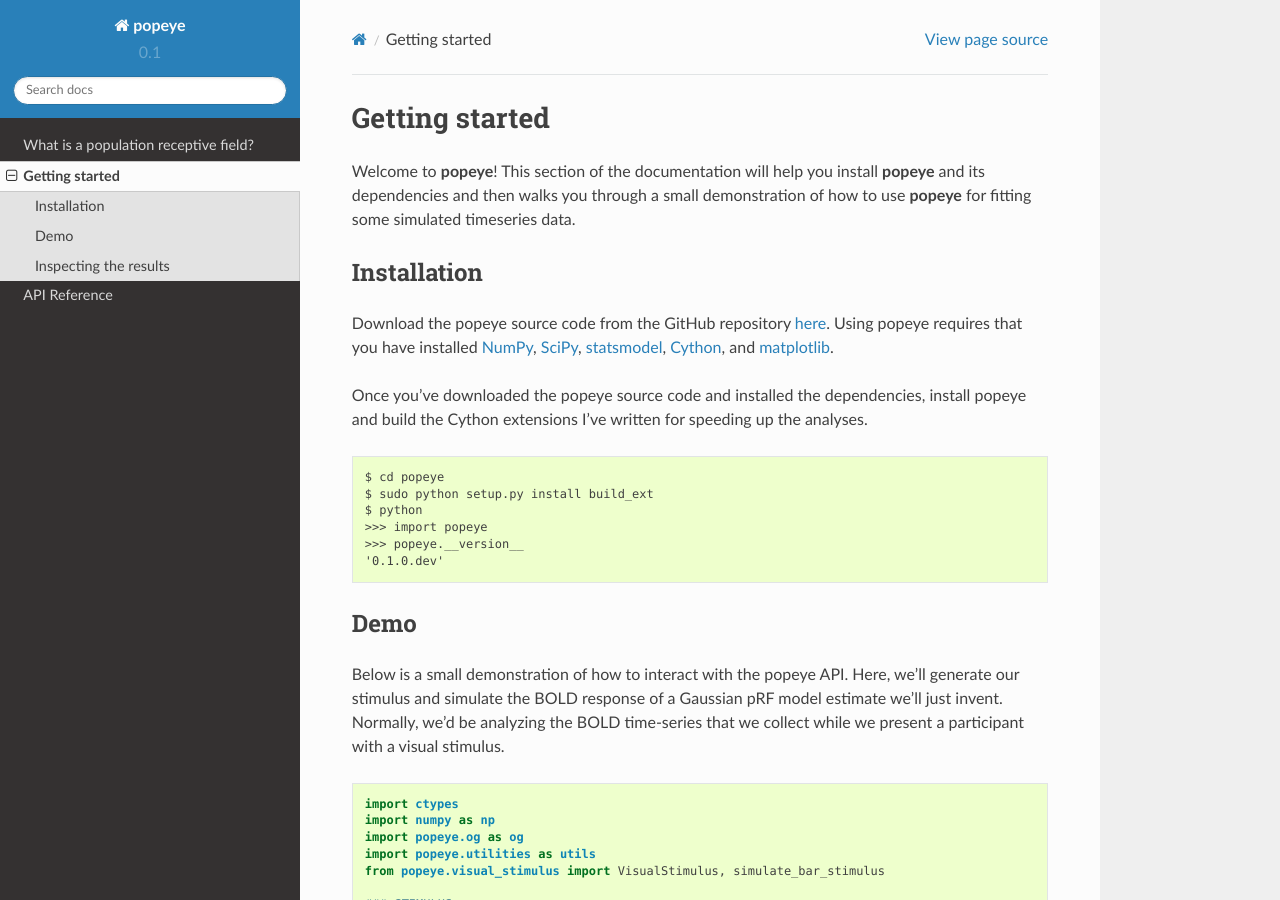
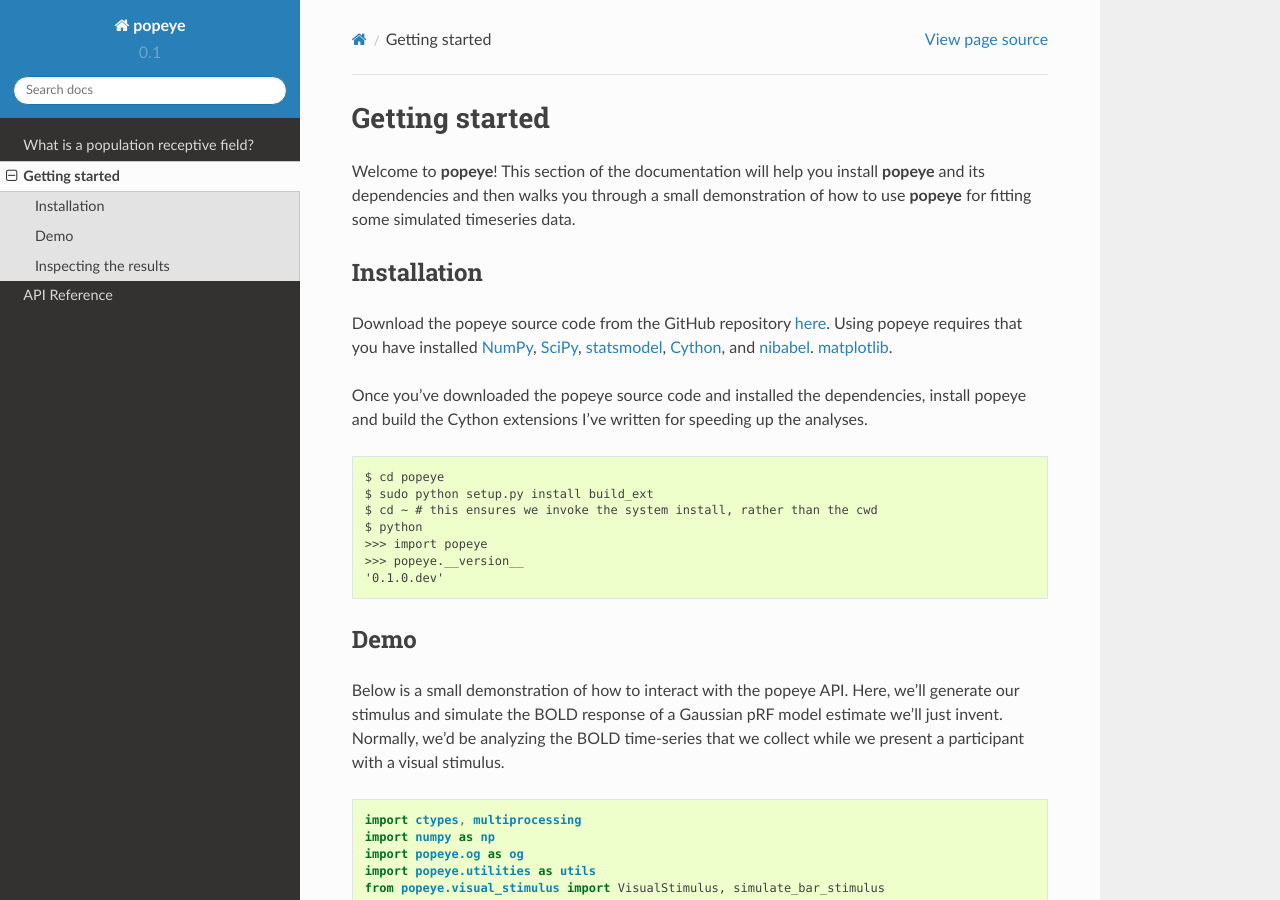
Before and after one commit to kdesimone/popeye, a Sphinx documentation site: the page built from docs/getting_started.rst, in a window 1280 px wide and 900 px high. Built offline with Sphinx 7.4.7 and the Read the Docs theme 2.0.0, drawn with Linux system fonts in a browser that asks for light colours; formulas are drawn with MathJax 3.

Commit message:
ENH: fixed some documentation

```diff
--- a/docs/getting_started.rst
+++ b/docs/getting_started.rst
@@ -11,7 +11,7 @@
 
 Download the popeye source code from the GitHub repository `here <https://github.com/kdesimone/popeye>`_.
 Using popeye requires that you have installed `NumPy <http://www.numpy.org>`_, `SciPy <http://www.scipy.org>`_,
-`statsmodel <https://pypi.python.org/pypi/statsmodels>`_, `Cython <http://www.cython.org>`_, and
+`statsmodel <https://pypi.python.org/pypi/statsmodels>`_, `Cython <http://www.cython.org>`_, and `nibabel <http://nipy.org/nibabel>`_.
 `matplotlib <http://www.matplotlib.org>`_.
 
 Once you've downloaded the popeye source code and installed the dependencies, install
@@ -19,6 +19,7 @@
 
     $ cd popeye
     $ sudo python setup.py install build_ext
+    $ cd ~ # this ensures we invoke the system install, rather than the cwd
     $ python
     >>> import popeye
     >>> popeye.__version__
@@ -32,7 +33,7 @@
 model estimate we'll just invent.  Normally, we'd be analyzing the BOLD time-series
 that we collect while we present a participant with a visual stimulus. ::
 
-    import ctypes
+    import ctypes, multiprocessing
     import numpy as np
     import popeye.og as og
     import popeye.utilities as utils
```
